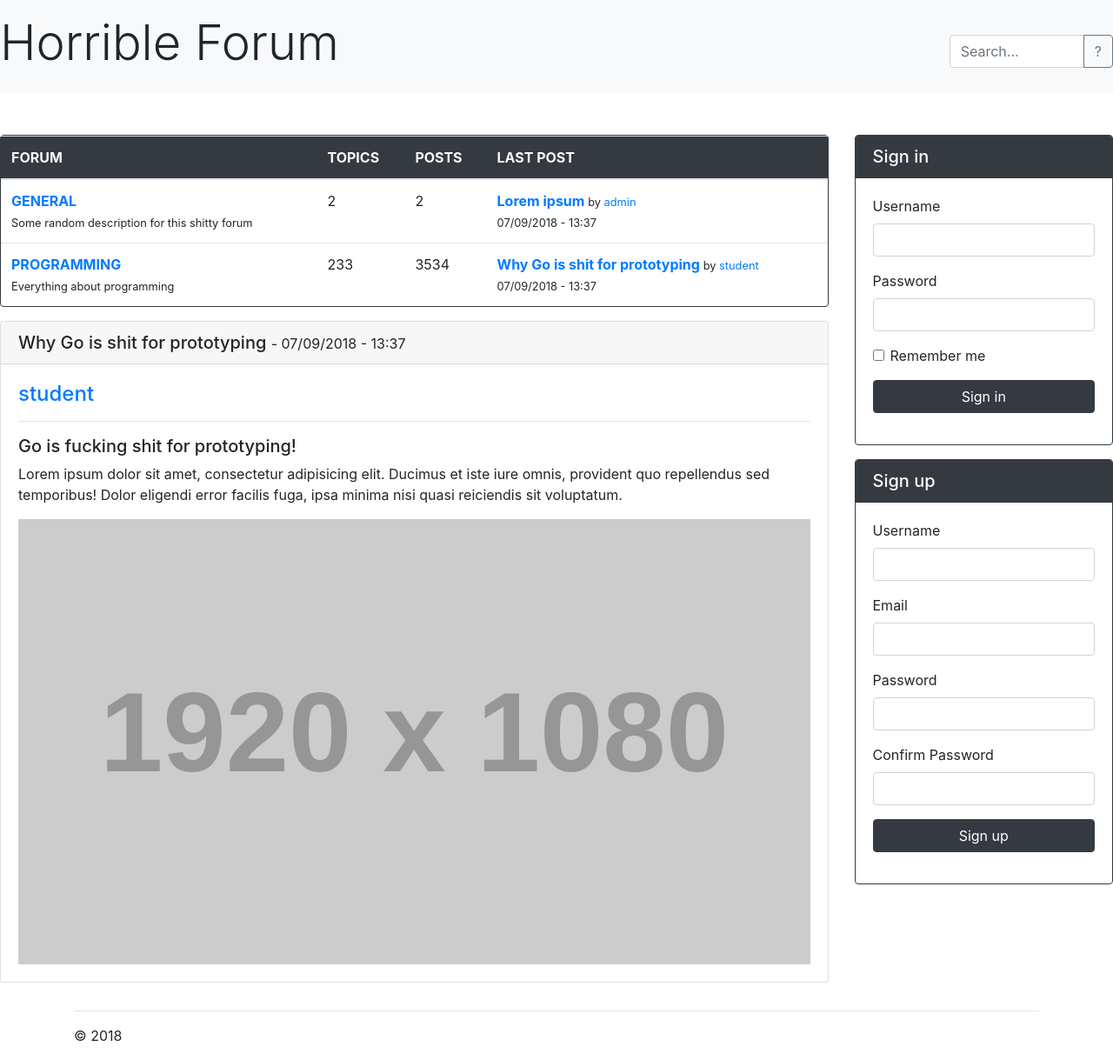
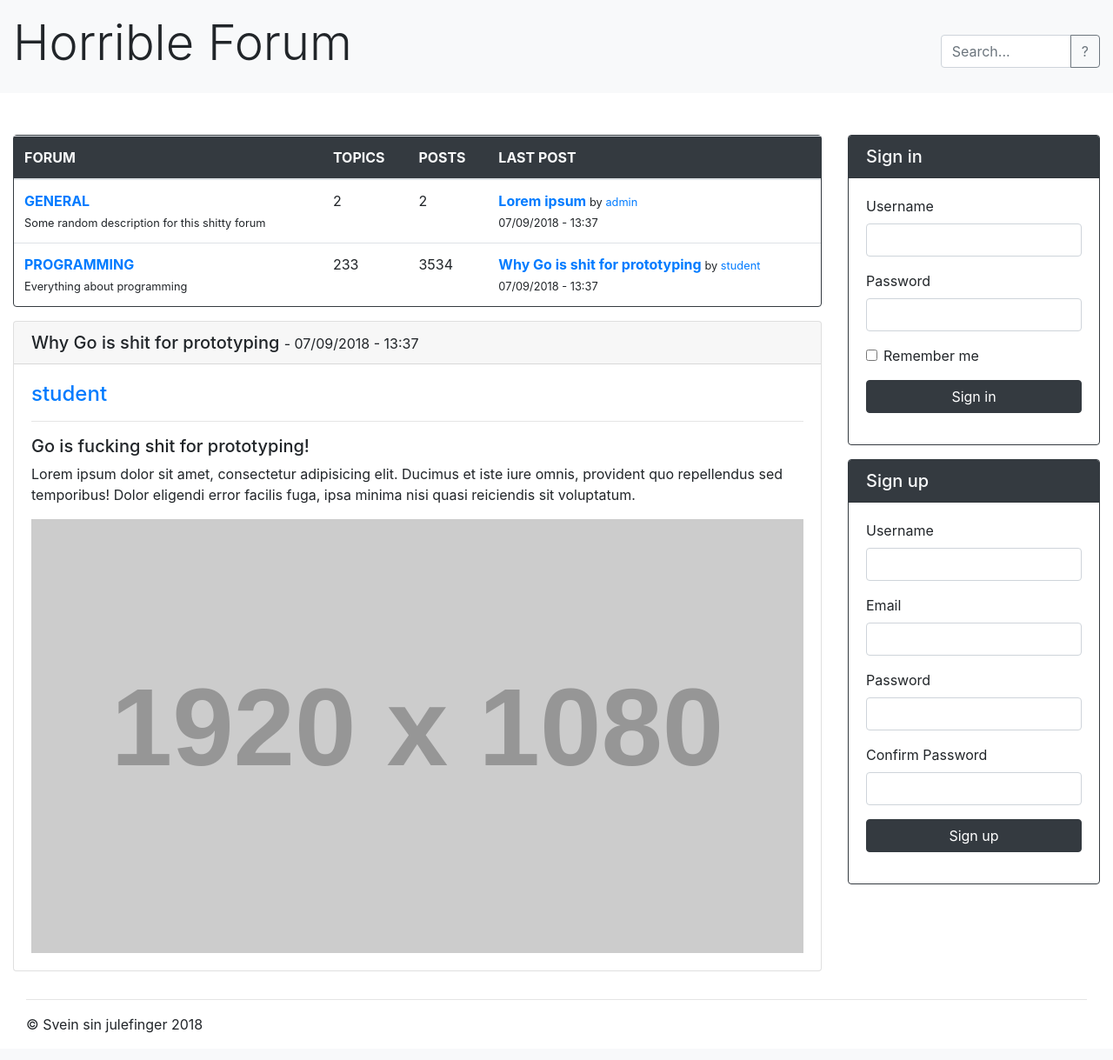
Before and after one commit to JohanAanesen/AppSec-Assignment-1, a PHP site: page /view/home/index.php in a window 1280 px wide. Shown: the whole page at 87% size. After the commit the page ends 1188 px from the top, so only its background shows below. Run offline with PHP 8.4, Linux system fonts and the light colour scheme; grey boxes labelled with a size stand in for pictures from a placeholder-image service; some libraries are stand-ins or nearby versions.

Commit message:
forgot container tag

```diff
--- a/twig/_base.html
+++ b/twig/_base.html
@@ -6,7 +6,7 @@
     {% endblock %}
 
 <body>
-
+<div class="container-fluid">
     {% block nav %}
     {% include "_nav.html" %}
     {% endblock %}
@@ -22,6 +22,6 @@
     {% block foot %}
     {% include "_foot.html" %}
     {% endblock %}
-
+</div>
 </body>
 </html>
--- a/twig/_foot.html
+++ b/twig/_foot.html
@@ -2,9 +2,6 @@
 
     <!-- Bootstrap JavaScript
         ================================================== -->
-    <!-- Placed at the end of the document so the pages load faster -->
-    <script src="https://cdnjs.cloudflare.com/ajax/libs/popper.js/1.12.9/umd/popper.min.js"></script>
-    <script src="https://ajax.googleapis.com/ajax/libs/jquery/2.1.4/jquery.min.js"></script>
     <script src="/assets/js/bootstrap.js"></script>
 
 
--- a/twig/_footer.html
+++ b/twig/_footer.html
@@ -1,6 +1,6 @@
 <footer>
-    <div class="container">
+    <div class="container-fluid">
         <hr>
-        <p>© 2018</p>
+        <p>© Svein sin julefinger 2018</p>
     </div>
 </footer>
--- a/twig/home.html
+++ b/twig/home.html
@@ -1,5 +1,5 @@
 {% extends "_base.html" %}
-{% block title %} Home {% endblock %}
+{% block title %} {{ title }} {% endblock %}
 {% block content %}
 
 <div class="row">
--- a/view/home/index.php
+++ b/view/home/index.php
@@ -8,5 +8,5 @@ $twig   = Server::requireTwig();
 
 
 echo $twig->render('home.html', array(
-    'title' => 'home'
+    'title' => 'Home'
 ));
```
